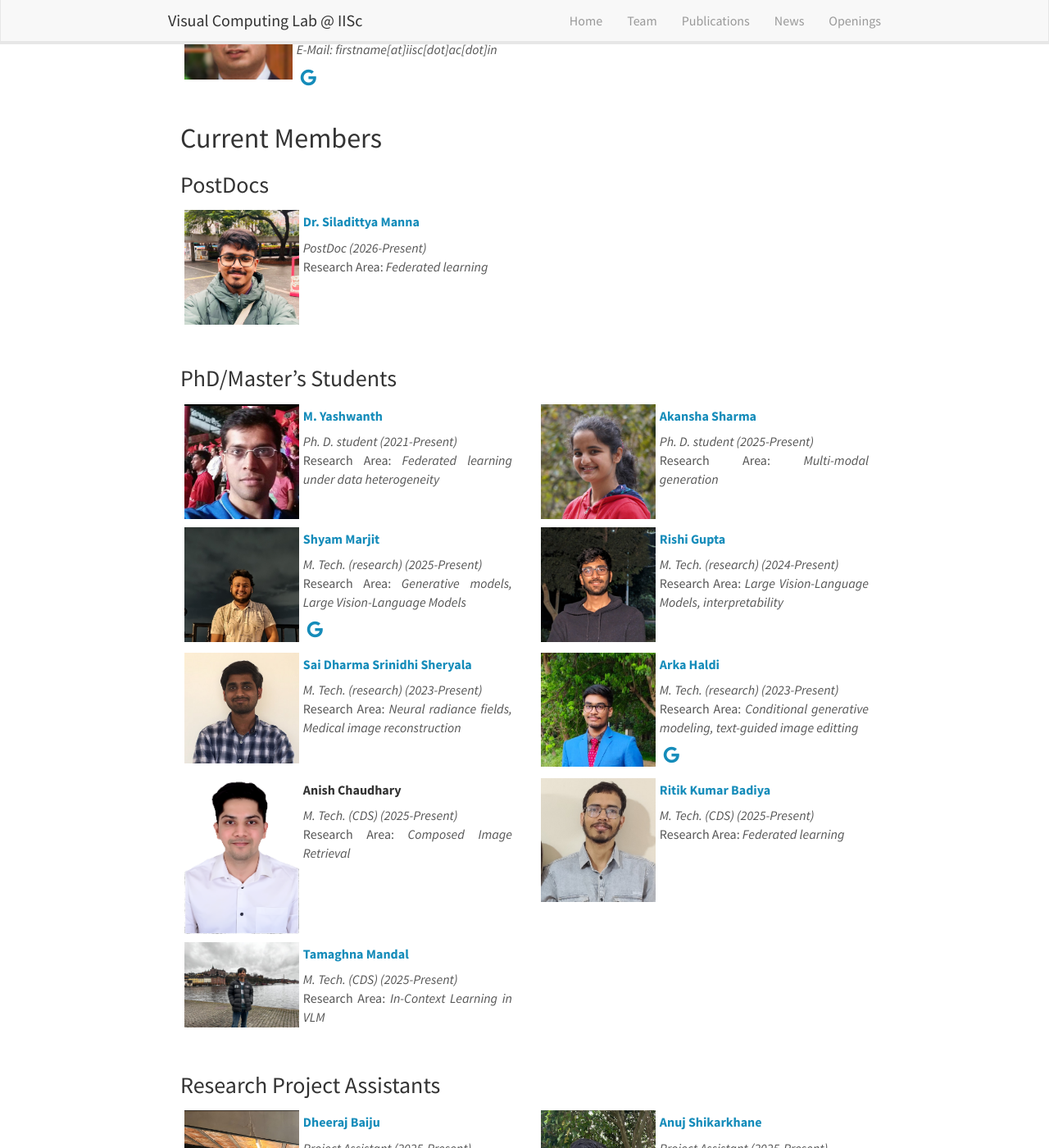
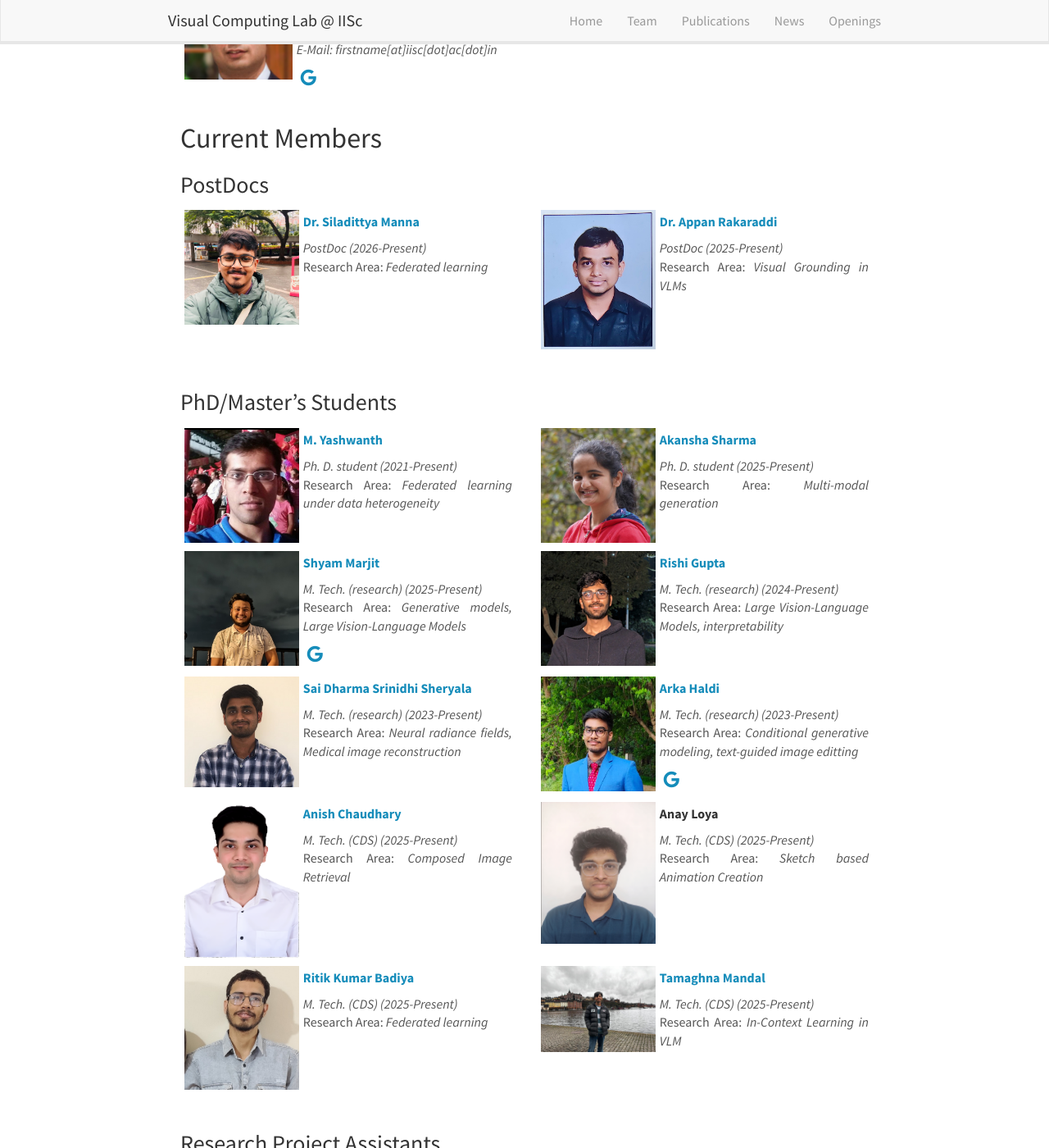
Before and after one commit to vcl-iisc/vclab-website, a Jekyll site: the page built from _pages/team.md, in a window 1280 px wide and 1400 px high, scrolled down 333 px. Shown: the whole window at 82% size. Built offline with Jekyll 4.4.1, drawn with Linux system fonts in a browser that asks for light colours; nearby versions of some CDN libraries.

Commit message:
added anay and appan

```diff
--- a/_data/lab_members.yml
+++ b/_data/lab_members.yml
@@ -7,6 +7,13 @@
   year: 2026-Present
   url: https://sadimanna.github.io/
 
+
+- name: Dr. Appan Rakaraddi
+  research_area: Visual Grounding in VLMs
+  photo: appan_rakaraddi.jpg
+  position: PostDoc
+  year: 2025-Present
+  url: https://www.linkedin.com/in/appan-rakaraddi-597905136/
 
 ############################ PHD STUDENTS ############################
 
@@ -61,6 +68,13 @@
 - name: Anish Chaudhary
   research_area: Composed Image Retrieval
   photo: anish_chaudhary.jpg
+  position: M. Tech. (CDS)
+  year: 2025-Present
+  url: https://in.linkedin.com/in/anish-chaudhary-b6035a21a
+
+- name: Anay Loya
+  research_area: Sketch based Animation Creation
+  photo: anay_loya.jpg
   position: M. Tech. (CDS)
   year: 2025-Present
   # url: https://in.url.com/in/arkahaldi
```
Also changed, not shown: images/teampic/anay_loya.jpg (added), images/teampic/appan_rakaraddi.jpg (added).
